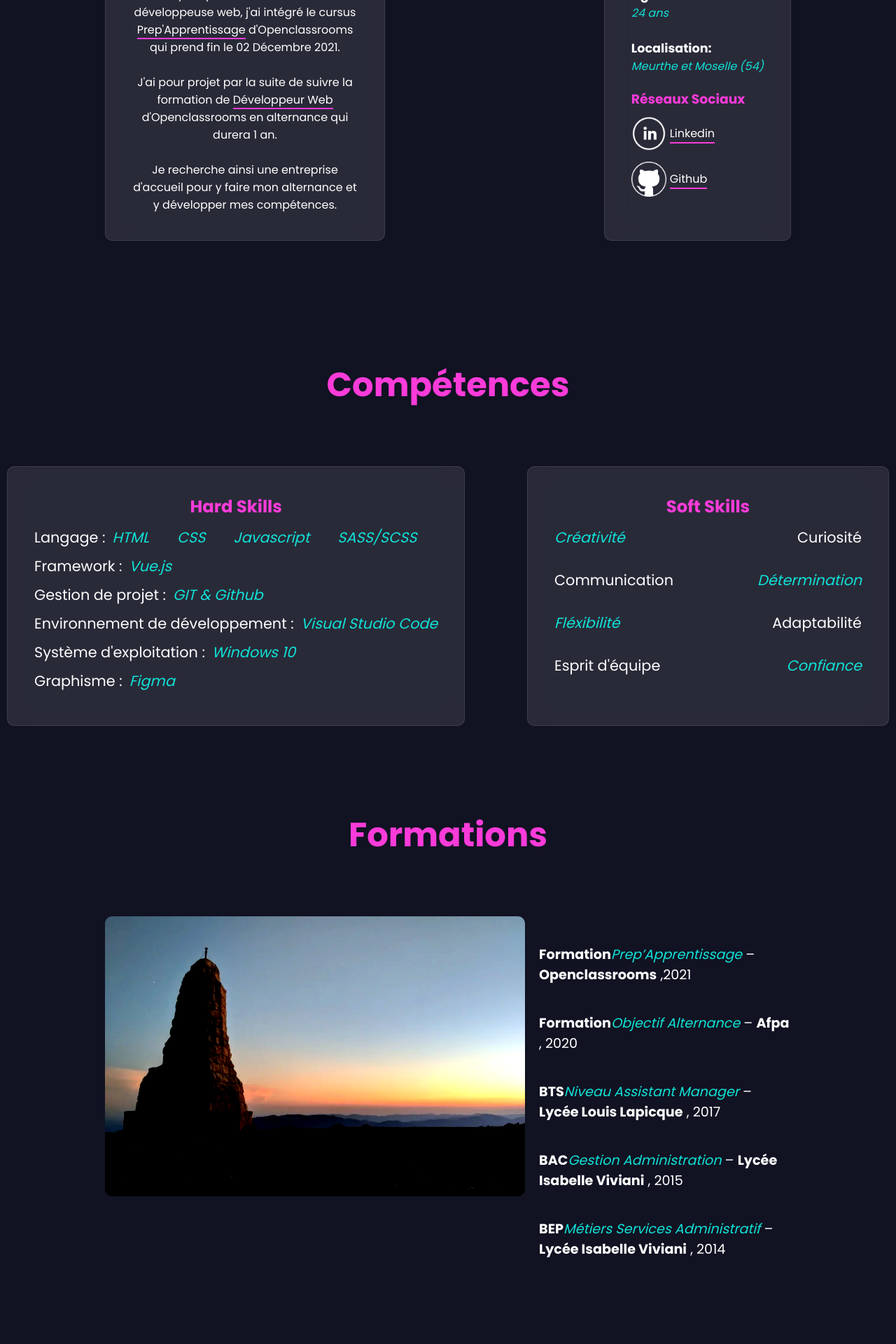
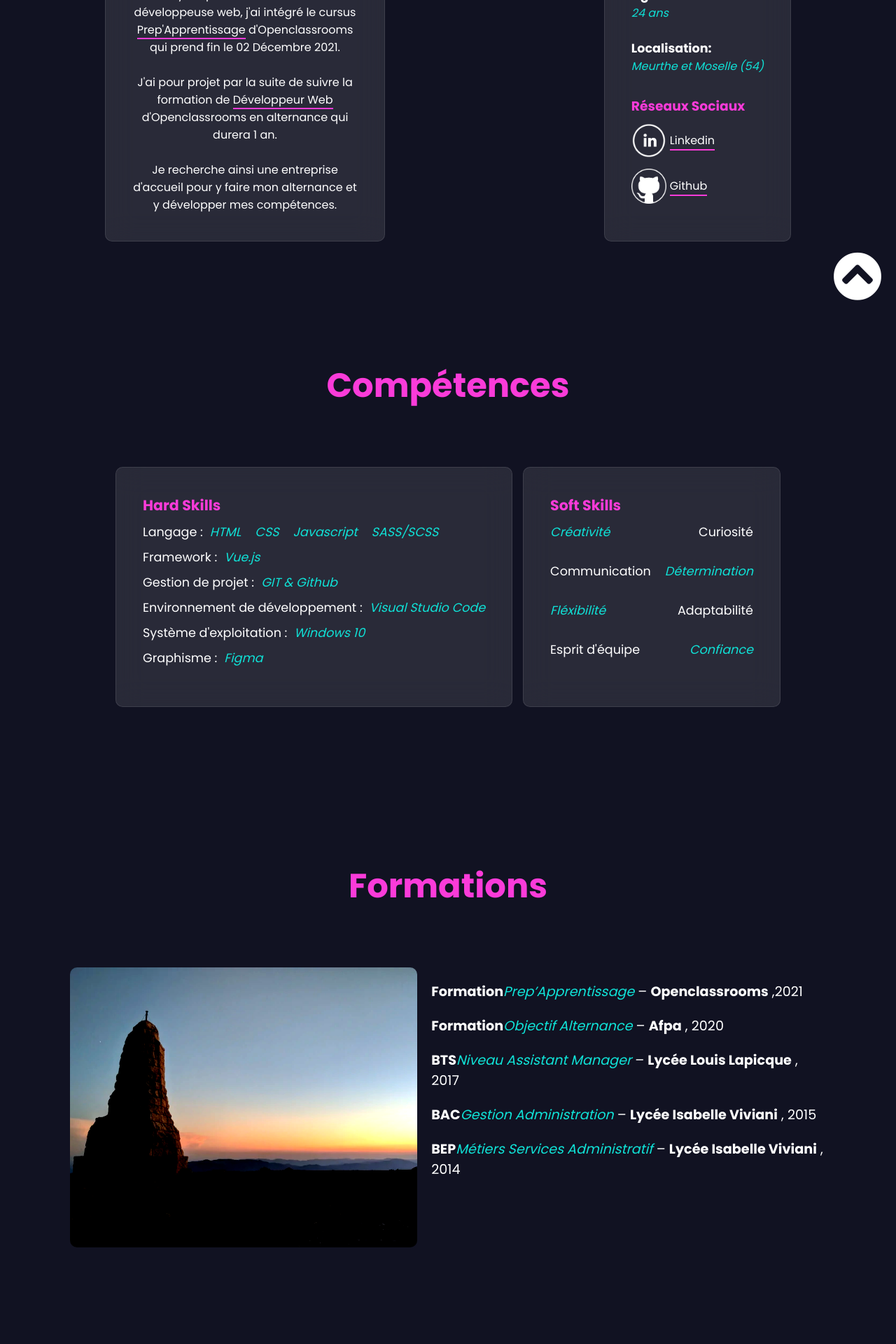
Before and after one commit to vanessa-lanquetin/vanessalanquetin.fr, a Vue app: page / in a window 1280 px wide. Shown: the part 340-2260 px from the top of the page at 70% size. Built offline with nearby package versions, Linux system fonts and the light colour scheme.

Commit message:
update responsive for all and add contact page

```diff
--- a/src/App.vue
+++ b/src/App.vue
@@ -149,9 +149,7 @@ button {
   margin-top: 10px;
   box-shadow: 0 0 5px 2px rgba(206, 206, 206, 0.1);
 }
-.button:hover {
-  transform: scale(1.1);
-}
+
 
 /* @media screen and (max-width:px){
 
--- /dev/null
+++ b/src/components/arrow.vue
@@ -0,0 +1,29 @@
+<template>
+<a href="#nav">
+  <i id="arrow" class="fas fa-chevron-circle-up"></i>
+</a>
+
+</template>
+
+<script>
+export default {
+
+}
+</script>
+
+<style>
+#arrow{
+  font-size: 70px;
+  color: #fff;
+  position: fixed;
+  bottom: 30px;
+  right: 20px;
+  z-index: 20;
+  transition: 300ms;
+}
+@media screen and (max-width: 777px){
+  #arrow{
+    display: none;
+  }
+}
+</style>
--- a/src/components/section-5.vue
+++ b/src/components/contact-component.vue
@@ -54,6 +54,8 @@ export default {
 }
 .sec-05 .button {
   padding-top: 10px;
+  display: flex;
+  justify-content: right;
 }
 input {
   border: none;
--- a/src/components/nav-bar.vue
+++ b/src/components/nav-bar.vue
@@ -1,5 +1,5 @@
 <template>
-  <nav>
+  <nav id="nav">
     <a class="container-item" href="">
       <i class="fas fa-graduation-cap"></i>
       <div class="nav-title-item">CV</div>
@@ -12,10 +12,10 @@
       <i class="fas fa-desktop"></i>
       <div class="nav-title-item">Portfolio</div>
     </a>
-    <a class="container-item" href="">
+    <router-link class="container-item" :to="{name: 'contact'}">
       <i class="fas fa-address-book"></i>
       <div class="nav-title-item">Contact</div>
-    </a>
+    </router-link>
   </nav>
 </template>
 
@@ -23,15 +23,11 @@
 </script>
 
 <style lang="scss" scoped>
-  nav {
-    background: rgba(255, 255, 255, 0.1);
-    backdrop-filter: blur(20px);
-    border: 1px solid rgba(255, 255, 255, 0.1);
-    color: #fff;
-  }
-nav,
-#nav-list-desktop,
-#nav-list-mobile {
+nav {
+  background: rgba(255, 255, 255, 0.1);
+  backdrop-filter: blur(20px);
+  border: 1px solid rgba(255, 255, 255, 0.1);
+  color: #fff;
   width: 100%;
   backdrop-filter: blur(20px);
   display: flex;
@@ -48,7 +44,6 @@ nav,
   gap: 10px;
   font-size: 20px;
   padding: 10px;
-;
 }
 .item-nav {
   font-size: 1.2em;
@@ -60,7 +55,7 @@ nav,
     font-weight: bold;
   }
 }
-@media screen and (max-width: 690px) {
+@media screen and (max-width: 777px) {
   .container-item div {
     display: none;
   }
@@ -76,5 +71,9 @@ nav,
     position: fixed;
     z-index: 20;
   }
+  .container-item i {
+    font-size: 1.4em;
+    padding: 5px;
+  }
 }
 </style>
--- a/src/components/section-1.vue
+++ b/src/components/section-1.vue
@@ -1,9 +1,15 @@
 <template>
   <section class="sec-01">
-      <h2 class="main-title" v-scroll-reveal="{preset: 'left'}">Vanessa Lanquetin</h2>
+    <h2 class="main-title" v-scroll-reveal="{ preset: 'left' }">
+      Vanessa Lanquetin
+    </h2>
     <div class="container">
       <div class="content">
-          <div id="presentation" class="text-box" v-scroll-reveal="{preset: 'right', delay: 700}">
+        <div
+          id="presentation"
+          class="text-box"
+          v-scroll-reveal="{ preset: 'right', delay: 700 }"
+        >
           <h3>Présentation</h3>
           Ayant pour ambition d'être développeuse web, j'ai intégré le cursus
           <a
@@ -30,10 +36,14 @@
           Je recherche ainsi une entreprise d'accueil pour y faire mon
           alternance et y développer mes compétences.
         </div>
-          <div id="main-img" class="image" v-scroll-reveal="{preset: 'bottom'}">
+        <div id="main-img" class="image" v-scroll-reveal="{ preset: 'bottom' }">
           <img id="img1" src="../assets/Img/img1.webp" alt="" />
         </div>
-          <div id="info" class="text-box" v-scroll-reveal="{preset: 'right', delay: 700}">
+        <div
+          id="info"
+          class="text-box"
+          v-scroll-reveal="{ preset: 'right', delay: 700 }"
+        >
           <h3>Informations</h3>
           <div class="items-infos">Age:</div>
           <div class="text-blue">24 ans</div>
@@ -111,8 +121,8 @@
   font-size: 1.1em;
 }
 
-.social-networks{
-  margin-top: 20px;
+.social-networks {
+  margin-top: 30px;
 }
 .logo {
   margin-bottom: 15px;
@@ -129,16 +139,12 @@
 .text-logo {
   margin: auto 5px;
 }
-
 @media screen and (min-width: 1870px) {
-  .sec-01 .content {
-    margin: 0 50px;
-  }
   #main-img {
     height: 520px;
   }
   .sec-01 .text-box {
-    font-size: 1.2em;
+    font-size: 1.1em;
     max-width: 500px;
   }
 }
@@ -152,14 +158,11 @@
     display: block;
     height: auto;
   }
-  .sec-01 .container {
-    margin: 0;
-  }
   .sec-01 .content {
     display: flex;
     flex-direction: column;
     gap: 40px;
-    margin: 30px;
+
     justify-content: center;
   }
   .sec-01 .text-box {
@@ -177,15 +180,18 @@
 @media screen and (max-width: 810px) {
   .sec-01 .text-box {
     margin: 0;
+    padding: 48px;
   }
-  .main-title{
-    font-size: 2.9em;
+  .main-title {
+    font-size: 2.6em;
   }
-  .sec-01 .content{
-    margin: 10px;
+  #main-img{
+    margin: 0;
+  }
+  .sec-01 .content {
+    margin: 30px;
   }
 }
 
 /* Responsive OK jusuq'à l'indicateur tablet */
-
 </style>
--- a/src/components/section-2.vue
+++ b/src/components/section-2.vue
@@ -1,11 +1,19 @@
 <template>
   <section class="sec-02">
-    <h3 id="competences" class="section-title" v-scroll-reveal="{preset: 'left'}">
+    <h3
+      id="competences"
+      class="section-title"
+      v-scroll-reveal="{ preset: 'left' }"
+    >
       Compétences
     </h3>
     <div class="container container-competences">
       <div class="content">
-        <div id="hard-skills" class="text-box" v-scroll-reveal="{preset: 'right', delay: 700}">
+        <div
+          id="hard-skills"
+          class="text-box"
+          v-scroll-reveal="{ preset: 'right', delay: 700 }"
+        >
           <h3>Hard Skills</h3>
           <div id="competences-hardskills" class="competences">
             <div class="competence langage container-item-competence">
@@ -41,7 +49,11 @@
             </div>
           </div>
         </div>
-        <div id="soft-skills" class="text-box" v-scroll-reveal="{preset: 'right', delay: 700}">
+        <div
+          id="soft-skills"
+          class="text-box"
+          v-scroll-reveal="{ preset: 'right', delay: 700 }"
+        >
           <h3>Soft Skills</h3>
           <div id="competences-softskills" class="competences">
             <div class="container-items-soft">
@@ -76,10 +88,15 @@ export default {};
   display: flex;
   flex-direction: column;
   justify-content: center;
+  margin-bottom: 220px;
+}
+.sec-02 .container {
+  margin: 0 150px;
 }
 .sec-02 .content {
   justify-content: center;
   gap: 80px;
+  margin: 0 150px;
 }
 .sec-02 .text-box {
   max-width: none;
@@ -91,10 +108,7 @@ export default {};
   justify-content: space-between;
   gap: 50px;
 }
-.container-langage {
-  display: flex;
-  gap: 60px;
-}
+
 .langage {
   display: flex;
   margin-bottom: 10px;
@@ -117,6 +131,7 @@ export default {};
 .container-langage {
   display: flex;
   gap: 40px;
+  flex-wrap: wrap;
 }
 .item-competences {
   display: flex;
@@ -133,12 +148,12 @@ export default {};
 .item-soft {
   margin: 0px 0px 30px 0px;
 }
-@media screen and (max-width: 1435px) {
+@media screen and (max-width: 1450px) {
   .sec-02 .content {
     gap: 15px;
     display: flex;
-    justify-content: space-between;
-    margin: 0 10px;
+    justify-content: center;
+    margin: 0 150px;
   }
   .container-item-competence {
     gap: 0;
@@ -149,12 +164,29 @@ export default {};
   .titles-competences {
     margin-right: 10px;
   }
+  .sec-02 .text-box {
+    max-width: none;
+    margin: 0 20px;
+    font-size: 1.2em;
+    text-align: left;
+  }
 }
-
+@media screen and (max-width: 1281px){
+  .container-items-soft{
+    gap: 20px;
+  }
+    .sec-02 .text-box {
+    margin: 0;
+    font-size: 1.1em;
+  }
+    .container-langage{
+    gap: 0;
+  }
+  .container-langage div {
+    margin-right: 20px;
+}
+}
 @media screen and (max-width: 1071px) {
-  .sec-02 .container {
-    margin: 0;
-  }
   .sec-02 .content {
     display: flex;
     flex-direction: column;
@@ -178,10 +210,11 @@ export default {};
   .sec-02 .text-box {
     margin: 0;
   }
-  .sec-01 .content {
+  .sec-02 .content{
     margin: 30px;
   }
 }
+
 @media screen and (max-width: 602px) {
   #competences-softskills {
     display: flex;
@@ -200,8 +233,5 @@ export default {};
     flex-wrap: wrap;
     gap: 0;
   }
-  .lang {
-    margin-right: 10px;
-  }
 }
 </style>
--- a/src/components/section-3.vue
+++ b/src/components/section-3.vue
@@ -1,12 +1,18 @@
 <template>
   <section class="sec-03">
     <div class="container">
-        <h3 id="formations" class="section-title" v-scroll-reveal="{preset: 'left'}">Formations</h3>
+      <h3
+        id="formations"
+        class="section-title"
+        v-scroll-reveal="{ preset: 'left' }"
+      >
+        Formations
+      </h3>
       <div id="content-formations" class="content">
-          <div class="image" v-scroll-reveal="{preset: 'top', delay: 100}">
+        <div class="image" v-scroll-reveal="{ preset: 'top', delay: 100 }">
           <img id="img2" src="../assets/Img/img2.webp" alt="" />
         </div>
-          <div class="info">
+        <div class="info" v-scroll-reveal="{ preset: 'bottom' }">
           <div>
             <ul id="formations-list">
               <li class="item-formations">
@@ -43,9 +49,7 @@
 </template>
 
 <script>
-export default {
-
-}
+export default {};
 </script>
 
 <style lang="scss" scoped>
@@ -66,5 +70,49 @@ export default {
 .item-formations {
   margin: 40px 0;
 }
-
+@media screen and (max-width: 1556px) {
+  .sec-03 .container {
+    margin: 0 150px;
+  }
+  .sec-03 #img2 {
+    width: 100%;
+  }
+  .item-formations {
+    margin: 30px 0;
+  }
+}
+@media screen and (max-width: 1360px) {
+  .sec-03 .container {
+    margin: 0 100px;
+  }
+  .sec-03 .content {
+    margin: 0;
+  }
+  .item-formations {
+    margin: 20px 0;
+  }
+}
+@media screen and (max-width: 1071px) {
+  .sec-03 .content {
+    display: flex;
+    flex-direction: column;
+    flex-wrap: wrap;
+  }
+  .sec-03 .info{
+    margin-left: 0;
+  }
+}
+@media screen and (max-width: 810px) {
+  .sec-03 .text-box {
+    margin: 0;
+  }
+  .sec-03 .content{
+    margin: 30px;
+  }
+  .sec-03 .container{
+    margin: 0;
+  }
+}
+@media screen and (max-width: 602px) {
+}
 </style>
--- a/src/components/section-4.vue
+++ b/src/components/section-4.vue
@@ -1,13 +1,19 @@
 <template>
-  <section class="sec-04" v-scroll-reveal="{preset: 'left', interval: 200}">
+  <section class="sec-04" v-scroll-reveal="{ preset: 'left', interval: 200 }">
     <div id="container-hobbies" class="container">
-      <h3 id="hobbies" class="section-title" v-scroll-reveal="{preset: 'left'}">Centres d'intérêts</h3>
+      <h3
+        id="hobbies"
+        class="section-title"
+        v-scroll-reveal="{ preset: 'left' }"
+      >
+        Centres d'intérêts
+      </h3>
       <div class="content">
         <div class="image">
           <img id="img3" src="../assets/Img/img3.webp" alt="" />
         </div>
-        <div class="text-box" v-scroll-reveal="{preset: 'right', delay: 700}">
-          <tabs :tabs="tabs" :showLabels="false">
+        <div class="text-box" v-scroll-reveal="{ preset: 'right', delay: 700 }">
+          <tabs id="tab" :tabs="tabs" :showLabels="false">
             <template #cinema>
               <p>
                 Mon film préféré est "Je suis une légende"
@@ -96,5 +102,52 @@ Tabs<style lang="scss" scoped>
   left: 0px;
   color: white;
 }
-
+@media screen and (max-width: 1556px) {
+  .sec-04 .container {
+    margin: 0 150px;
+  }
+  .sec-04 #img3 {
+    width: 100%;
+    height: 100%;
+  }
+  .sec-04 .content{
+    gap: 10px;
+  }
+}
+@media screen and (max-width: 1071px) {
+  .sec-04 .content {
+    display: flex;
+    flex-wrap: wrap;
+  }
+}
+@media screen and (max-width: 810px) {
+  .sec-04 .text-box {
+    margin: 0;
+    max-width: 100%;
+    width: 100%;
+    padding: 10px;
+  }
+  .sec-04 .content{
+    margin: 30px;
+  }
+  .sec-04 .container{
+    margin: 0;
+  }
+  .tabs{
+    overflow:unset;
+  }
+  .buttons button{
+    width: auto;
+    padding: 0;
+  }
+  .tabs .content p{
+    margin-top: 10px;
+  }
+  #tab{
+    font-size: 0.8em;
+  }
+  .sec-04 button{
+    padding: 0 0;
+  }
+  }
 </style>
--- a/src/router/index.js
+++ b/src/router/index.js
@@ -1,11 +1,17 @@
 import { createRouter, createWebHistory } from 'vue-router'
 import Home from '../views/Home.vue'
+import Contact from '../views/Contact.vue'
 
 const routes = [
   {
     path: '/',
     name: 'Home',
     component: Home
+  },
+  {
+    path: '/contact',
+    name: 'contact',
+    component:Contact
   },
   {
     path: '/about',
--- /dev/null
+++ b/src/views/Contact.vue
@@ -0,0 +1,17 @@
+<template>
+<nav-bar/>
+  <contact-component/>
+</template>
+
+<script>
+import contactComponent from '../components/contact-component.vue'
+import NavBar from '../components/nav-bar.vue'
+export default {
+  components: { contactComponent, NavBar },
+
+}
+</script>
+
+<style lang="scss" scoped>
+
+</style>
--- a/src/views/Home.vue
+++ b/src/views/Home.vue
@@ -1,10 +1,10 @@
 <template>
   <nav-bar/>
+  <arrow/>
   <section-1/>
   <section-2/>
   <section-3/>
-  <section-4/>
-  <section-5/>
+  <!-- <section-4/> -->
 </template>
 
 <script>
@@ -12,8 +12,8 @@ import NavBar from '../components/nav-bar.vue';
 import Section2 from '../components/section-2.vue';
 import Section1 from '../components/section-1.vue';
 import Section3 from '../components/section-3.vue';
-import Section4 from '../components/section-4.vue';
-import Section5 from '../components/section-5.vue';
+/* import Section4 from '../components/section-4.vue'; */
+import Arrow from '../components/arrow.vue';
 
 
 
@@ -24,8 +24,8 @@ export default {
     Section1,
     Section2,
     Section3,
-    Section4,
-    Section5
+    /* Section4, */
+    Arrow
   },
 };
 </script>
```
Lines whose indentation alone changed are shown as unchanged.
